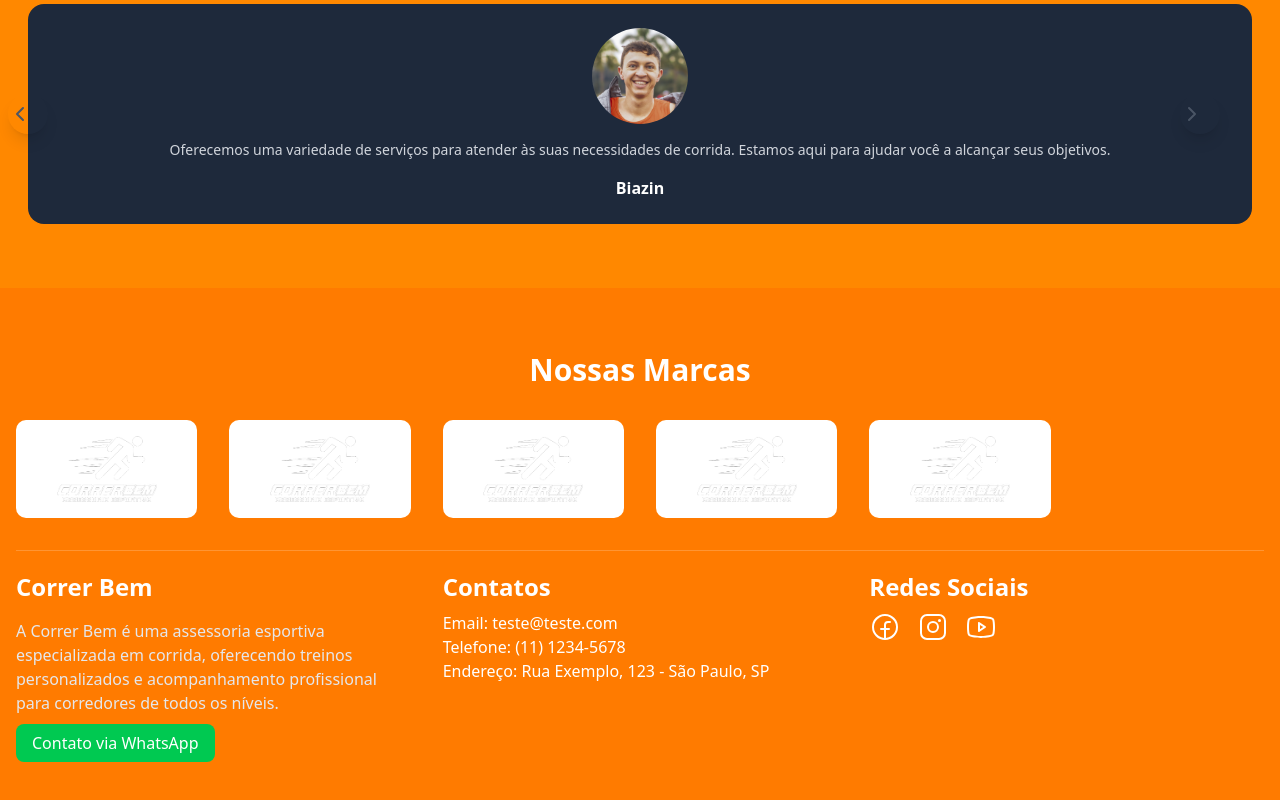
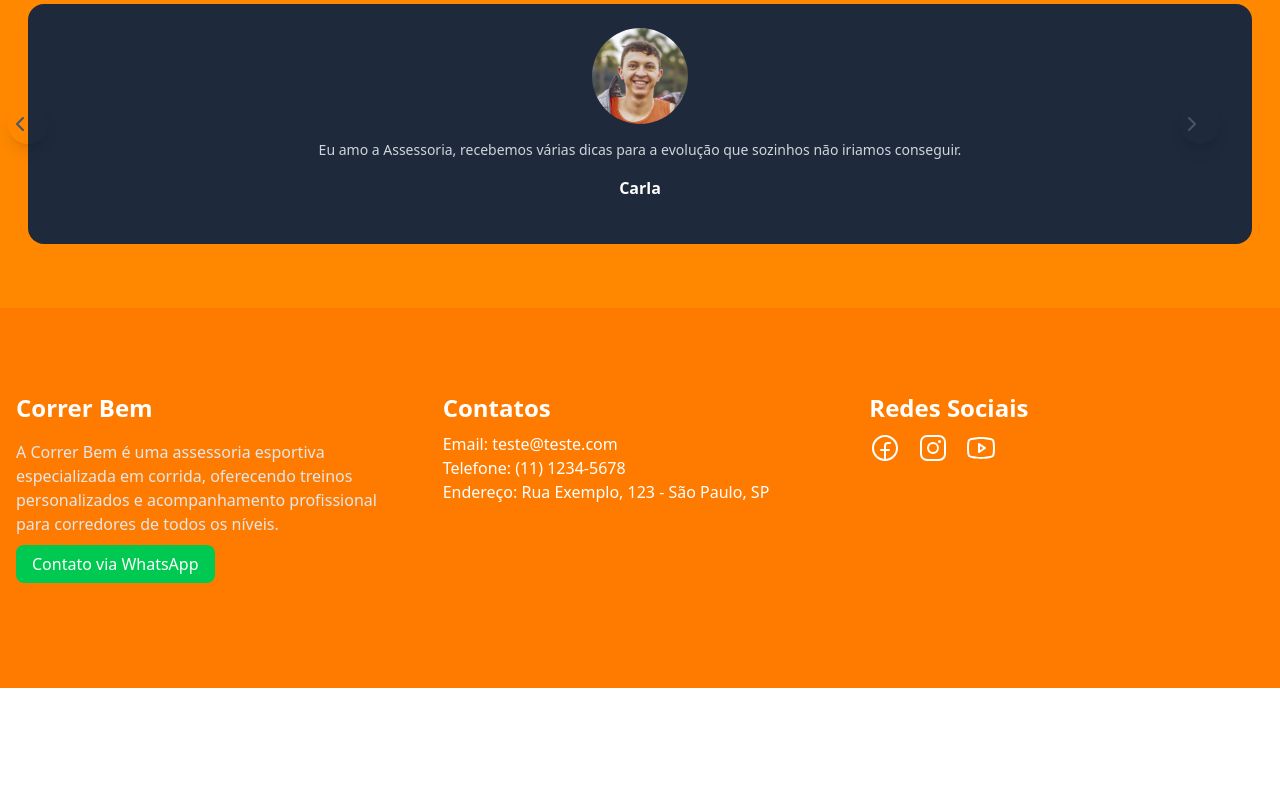
Before and after one commit to AndersonBF/CorrerBem, a Next.js app: page / in a window 1280 px wide. Shown: the part 1293-2093 px from the top of the page. After the commit the page ends 1981 px from the top, so only its background shows below. Built offline with nearby package versions, Linux system fonts and the light colour scheme.

Commit message:
Att_depoimentos

```diff
--- a/src/app/_components/footer.tsx
+++ b/src/app/_components/footer.tsx
@@ -17,7 +17,7 @@ export function Footer() {
         <section className="bg-[#ff7b00] py-16 text-white">
             <div className="container mx-auto px-4">
 
-                <div className="border-b border-white/20 pb-8">
+              {/*}  <div className="border-b border-white/20 pb-8">
                     <h4 className="text-3xl font-semibold mb-8 text-center text-white">Nossas Marcas</h4>
                     <div className="grid grid-cols-2 lg:grid-cols-6 gap-8">
                         {brands.map((item, index) => (
@@ -34,6 +34,7 @@ export function Footer() {
                         ))}
                     </div>
                 </div>
+                */}
 
                 <footer className="grid grid-cols-1 md:grid-cols-2 lg:grid-cols-3 gap-8 mb-12 mt-5">
                     <div>
--- a/src/app/_components/testimonials.tsx
+++ b/src/app/_components/testimonials.tsx
@@ -8,28 +8,34 @@ import BiazinImage from '../../../public/biazin.jpg'
 import Image from 'next/image';
 
 const testimonials = [{
-    author: 'Biazin',
-    description: 'Oferecemos uma variedade de serviços para atender às suas necessidades de corrida. Estamos aqui para ajudar você a alcançar seus objetivos.',
+    author: 'Carla',
+    description: 'Eu amo a Assessoria, recebemos várias dicas para a evolução que sozinhos não iriamos conseguir.',
     icon: <WhatsappLogoIcon size={24} className="text-green-500" />,
     image: BiazinImage,
 
 
 },
 {
-    author: 'Biazin',
-    description: 'Oferecemos uma variedade de serviços para atender às suas necessidades de corrida. Estamos aqui para ajudar você a alcançar seus objetivos.',
+    author: 'Gabrielle',
+    description: 'Eu corria mas não via evolução, estava estagnada. Hoje, em apenas 3 meses de acompanhamento, vejo resultados que não alcancei sozinha. Ter um bom direcionamento faz toda diferença.',
     icon: <WhatsappLogoIcon size={24} className="text-green-500" />,
     image: BiazinImage,
 },
 {
-    author: 'Biazin',
-    description: 'Oferecemos uma variedade de serviços para atender às suas necessidades de corrida. Estamos aqui para ajudar você a alcançar seus objetivos.',
+    author: 'Leon',
+    description: 'O Treinador Mateus é bastante atencioso e disciplinado, sempre passa treinos específicos para cada tipo de objetivo.',
     icon: <WhatsappLogoIcon size={24} className="text-green-500" />,
     image: BiazinImage,
 },
 {
-    author: 'Biazin',
-    description: 'Oferecemos uma variedade de serviços para atender às suas necessidades de corrida. Estamos aqui para ajudar você a alcançar seus objetivos.',
+    author: 'Claudineia',
+    description: 'A Assessoria me ajudou a ter constância nos treinos. Criei uma rotina de treinos que antes não tinha.',
+    icon: <WhatsappLogoIcon size={24} className="text-green-500" />,
+    image: BiazinImage,
+},
+{
+    author: 'Maria',
+    description: 'Além de evoluir na velocidade, melhorei minha capacidade cardiorrespiratória, conseguindo realizar os treinos propostos e demais atividades com muito mais facilidade.',
     icon: <WhatsappLogoIcon size={24} className="text-green-500" />,
     image: BiazinImage,
 }
```
